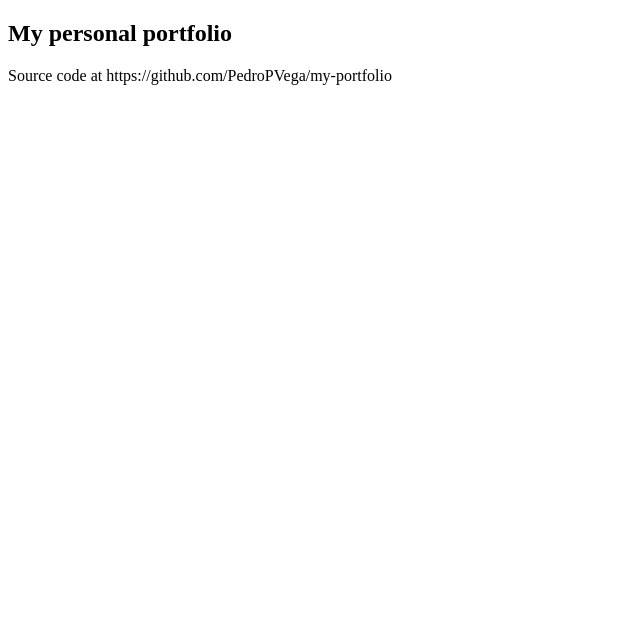
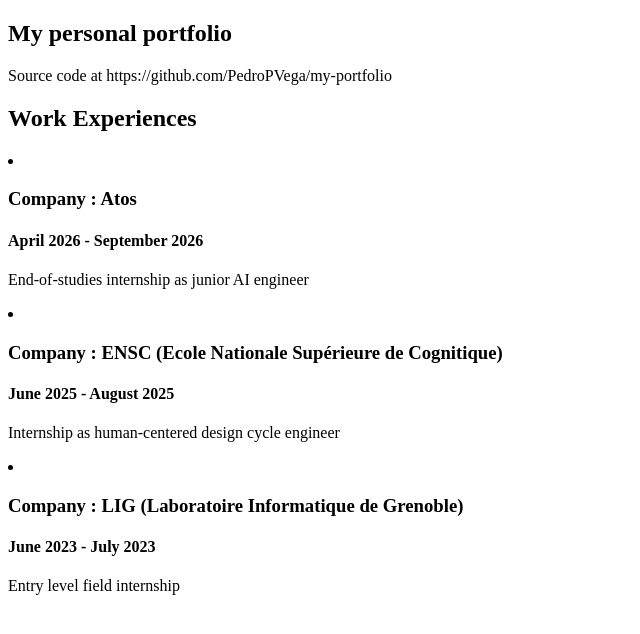
Before and after one commit to PedroPVega/my-portfolio, a React (Vite) app: page / in a window 1280 px wide. Shown: the top 634 px of the page, without its empty margins (0-640 px from the left). Built offline with nearby package versions, Linux system fonts and the light colour scheme.

Commit message:
ADD: clickable section component and internship section feature

```diff
--- a/src/App.tsx
+++ b/src/App.tsx
@@ -1,3 +1,5 @@
+import InternshipSection from './features/internships/internship_section'
+
 function App() {
   return (
     <>
@@ -5,6 +7,7 @@ function App() {
         <div>
           <h1>My personal portfolio</h1>
           <p>Source code at https://github.com/PedroPVega/my-portfolio</p>
+          <InternshipSection></InternshipSection>
         </div>
       </section>
     </>
--- /dev/null
+++ b/src/components/clickable_card.tsx
@@ -0,0 +1,27 @@
+import type { KeyboardEvent, ReactNode } from 'react'
+
+interface ClickableCardProps {
+  onSelect: () => void
+  children: ReactNode // must be named children
+}
+
+export default function ClickableCard({ onSelect, children }: ClickableCardProps) {
+  const handleKeyDown = (e: KeyboardEvent<HTMLElement>) => {
+    if (e.key === 'Enter' || e.key === ' ') {
+      e.preventDefault()
+      onSelect()
+    }
+  }
+
+  return (
+    <section
+      role="button"
+      tabIndex={0}
+      onClick={onSelect}
+      onKeyDown={handleKeyDown}
+      style={{ cursor: 'pointer' }}
+    >
+      {children}
+    </section>
+  )
+}
--- a/src/features/internships/internship.tsx
+++ b/src/features/internships/internship.tsx
@@ -1,18 +1,18 @@
+// src/features/internships/internship.tsx
 interface CardProps {
   title: string
   description: string
-  repoUrl: string
+  dates: string
 }
 
-function InternshipCard({ title, description, repoUrl }: CardProps) {
+function InternshipCard({ title, description, dates }: CardProps) {
   return (
     <div>
-      <h2 role="heading">Internship</h2>
-      <h3>{title}</h3>
-      <p>Description: {description}</p>
-      <a role="link" href={repoUrl}>
-        /repository/i
-      </a>
+      <section>
+        <h3>{'Company : ' + title}</h3>
+        <h4>{dates}</h4>
+      </section>
+      <p>{description}</p>
     </div>
   )
 }
--- /dev/null
+++ b/src/features/internships/internship_section.tsx
@@ -0,0 +1,29 @@
+// src/features/internships/internship_section.tsx
+import InternshipCard from './internship'
+import ClickableCard from '../../components/clickable_card'
+import { internship_list } from '../../data/internships'
+
+function InternshipSection() {
+  const handleSelectInternship = () => {
+    console.log('Card clicked')
+  }
+
+  return (
+    <div>
+      <h2>Work Experiences</h2>
+      {internship_list.map((internship) => (
+        <li key={internship.company}>
+          <ClickableCard onSelect={handleSelectInternship}>
+            <InternshipCard
+              title={internship.company}
+              description={internship.short_description}
+              dates={internship.dates}
+            ></InternshipCard>
+          </ClickableCard>
+        </li>
+      ))}
+    </div>
+  )
+}
+
+export default InternshipSection
```
